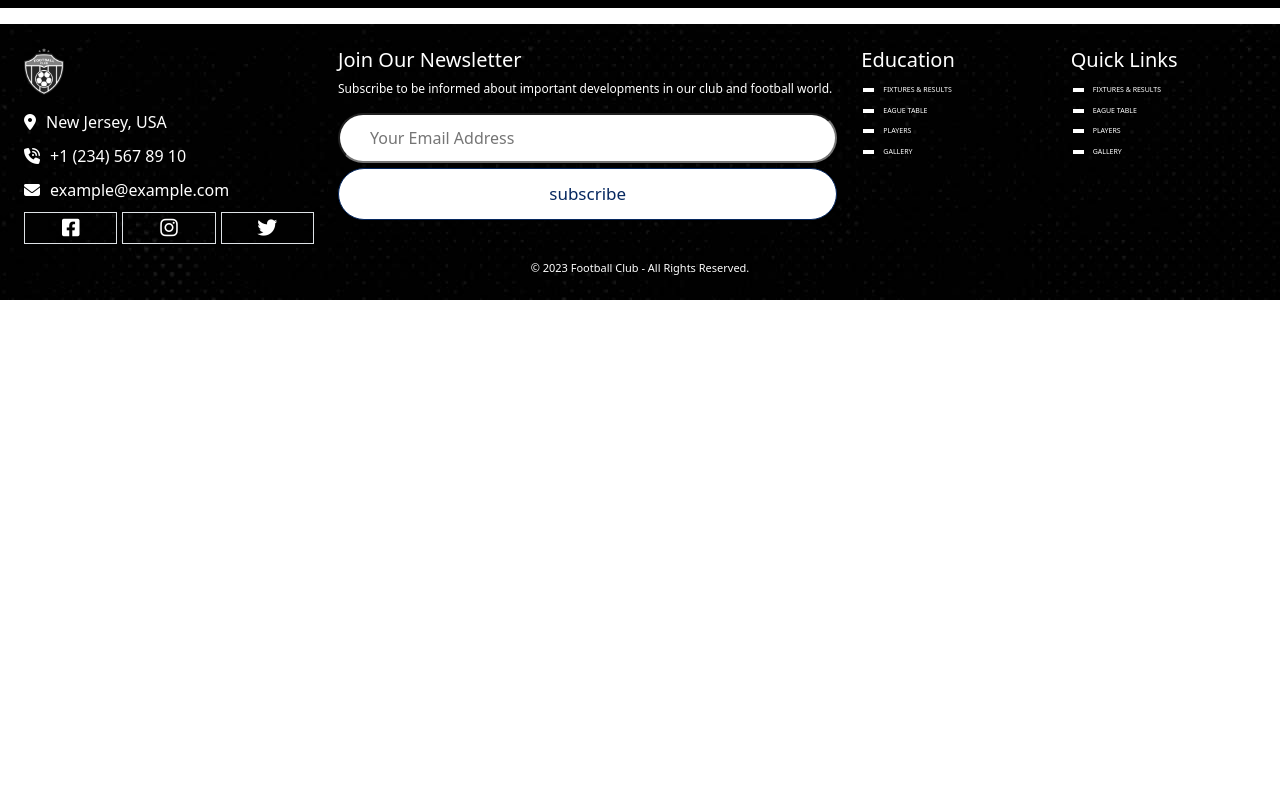
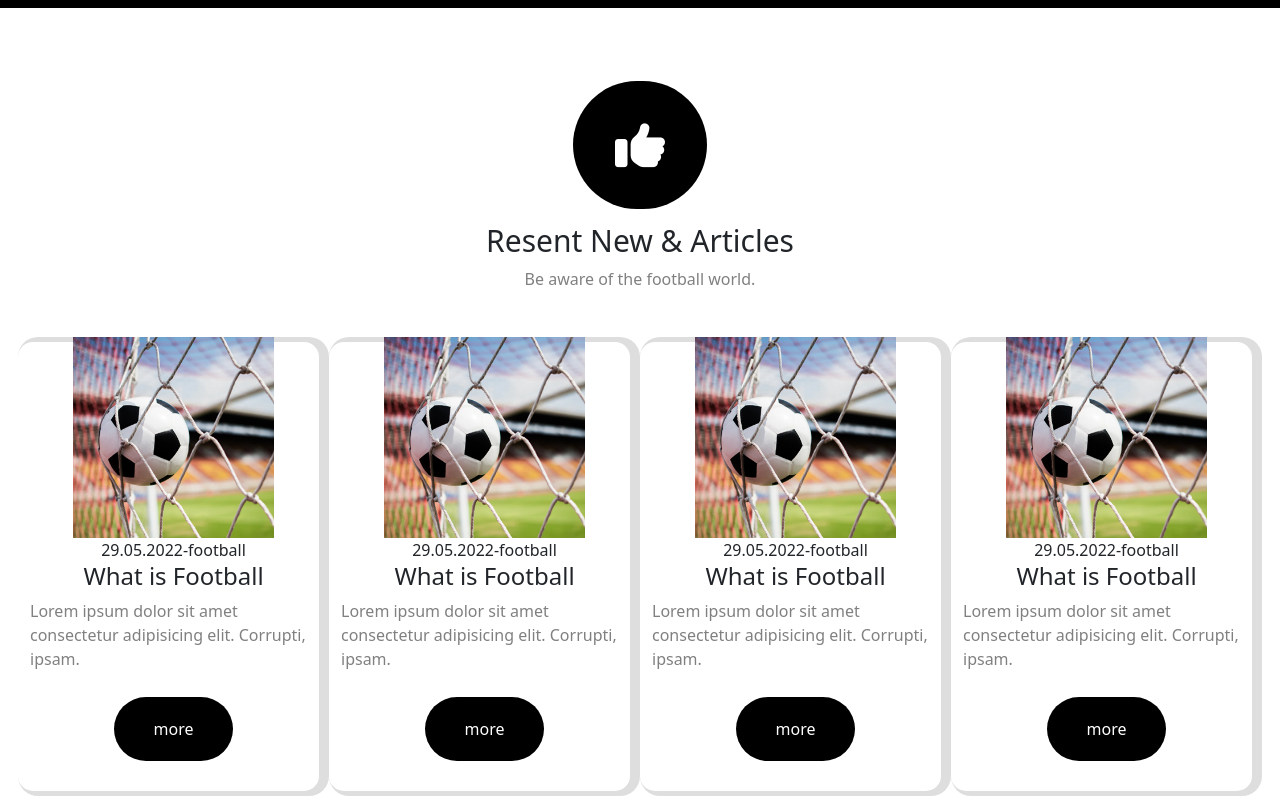
Before and after one commit to maurizio-marotta/proj-html-vuejs, a Vue app in the folder football/: page / in a window 1280 px wide. Shown: the part 3720-4520 px from the top of the page. Before the commit the page ends 4020 px from the top, so only its background shows below. Built offline with nearby package versions, Linux system fonts and the light colour scheme.

Commit message:
finita la pagina provo a mettere le animazioni

```diff
--- a/football/src/components/main-container/article.vue
+++ b/football/src/components/main-container/article.vue
@@ -1,24 +1,125 @@
 
 <script>
 export default {
-  name: 'article',
-}
+  name: "article",
+};
 </script>
 <template>
   <div>
     <div class="container-top">
       <div class="row">
-        <div class="col-12">
-          <span></span>
-          <h2></h2>
-          <p></p>
+        <div class="col-12 text-center">
+          <span class="like"><i class="fa-solid fa-thumbs-up"></i></span>
+          <h2>Resent New & Articles</h2>
+          <p>Be aware of the football world.</p>
         </div>
       </div>
     </div>
-    <div class="container-card"></div>
+    <div class="container-card">
+      <div class="row">
+        <div class="cards col-3">
+          <div class="image d-flex">
+            <img src="../../assets/news1-1.png" alt="" />
+          </div>
+          <span class="d-flex data">29.05.2022-football</span>
+          <h4 class="d-flex title">What is Football</h4>
+          <p class="d-flex article">Lorem ipsum dolor sit amet consectetur adipisicing elit. Corrupti, ipsam.</p>
+          <span class="button d-flex">
+            <div class="more">more</div>
+          </span>
+        </div>
+        <div class="cards col-3">
+          <div class="image d-flex">
+            <img src="../../assets/news1-1.png" alt="" />
+          </div>
+          <span class="d-flex data">29.05.2022-football</span>
+          <h4 class="d-flex title">What is Football</h4>
+          <p class="d-flex article">Lorem ipsum dolor sit amet consectetur adipisicing elit. Corrupti, ipsam.</p>
+          <span class="button d-flex">
+            <div class="more">more</div>
+          </span>
+        </div>
+        <div class="cards col-3">
+          <div class="image d-flex">
+            <img src="../../assets/news1-1.png" alt="" />
+          </div>
+          <span class="d-flex data">29.05.2022-football</span>
+          <h4 class="d-flex title">What is Football</h4>
+          <p class="d-flex article">Lorem ipsum dolor sit amet consectetur adipisicing elit. Corrupti, ipsam.</p>
+          <span class="button d-flex">
+            <div class="more">more</div>
+          </span>
+        </div>
+        <div class="cards col-3">
+          <div class="image d-flex">
+            <img src="../../assets/news1-1.png" alt="" />
+          </div>
+          <span class="d-flex data">29.05.2022-football</span>
+          <h4 class="d-flex title">What is Football</h4>
+          <p class="d-flex article">Lorem ipsum dolor sit amet consectetur adipisicing elit. Corrupti, ipsam.</p>
+          <span class="button d-flex">
+            <div class="more">more</div>
+          </span>
+        </div>
+      </div>
+    </div>
   </div>
 </template>
 
 <style lang="scss" scoped>
-
+.cards{
+  background-color: white;
+  box-shadow: inset -5px 0px 0px 5px #dedede;
+  border-radius: 20px;
+}
+.container-top {
+  margin-top: 100px;
+  .like {
+    font-size: 50px;
+    background-color: black;
+    padding: 30px 42px;
+    border-radius: 100px;
+    color: white;
+  }
+  h2 {
+    margin-top: 40px;
+    font-size: 30px;
+  }
+  p {
+    color: gray;
+  }
+}
+.container-card {
+  .row{
+    padding: 30px;
+    .image {
+      justify-content: center;
+      img {
+        width: 70%;
+        padding: auto;
+      }
+    }
+    .data{
+      justify-content: center;
+    }
+    .article{
+      justify-content: center;
+      color: gray;
+    }
+    .title{
+      justify-content: center;
+    }
+    .button{
+      justify-content: center;
+      .more{
+        background-color: black;
+        color: white;
+        padding: 20px 40px;
+        border-radius: 50px;
+        margin-bottom: 35px;
+        margin-top: 10px;
+      }
+    }
+  }
+}
 </style>
```
